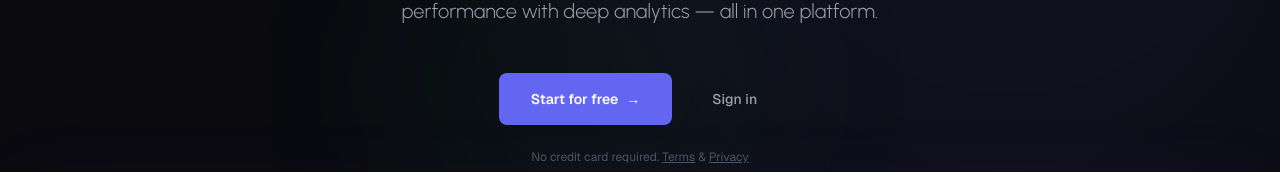
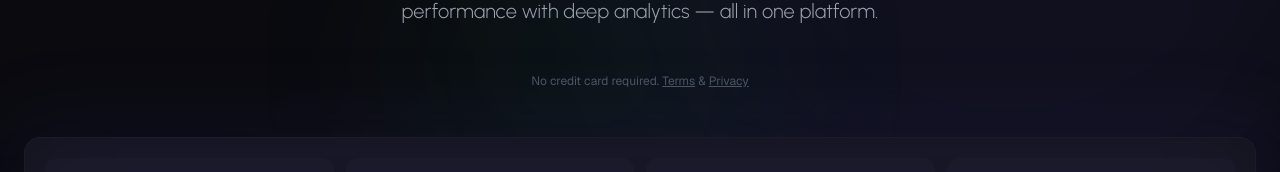
Before and after one commit to ajoshi1028/MarketJournal, a Next.js app: page / in a window 1280 px wide. Shown: the part 384-556 px from the top of the page. Built offline with nearby package versions, Linux system fonts and the light colour scheme; no server answers.

Commit message:
Remove redundant hero CTA buttons from landing page
Sign In and Get Started already live in the top nav, so the duplicate
"Start for free" / "Sign in" buttons in the hero are removed.

Co-Authored-By: Claude Opus 4.6 <noreply@anthropic.com>

```diff
--- a/app/page.tsx
+++ b/app/page.tsx
@@ -150,21 +150,6 @@ export default function HomePage() {
                 Log trades, analyze charts with AI, get personalized coaching,
                 and track performance with deep analytics — all in one platform.
               </p>
-              <div className="flex items-center justify-center gap-4 mb-6">
-                <Link
-                  href="/sign-up"
-                  className="bg-accent hover:bg-accent-dark text-white font-semibold px-8 py-4 rounded-lg text-sm transition-all hover:shadow-lg hover:shadow-accent/25"
-                >
-                  Start for free
-                  <span className="ml-2 inline-block">&#8594;</span>
-                </Link>
-                <Link
-                  href="/sign-in"
-                  className="text-gray-400 hover:text-white text-sm font-medium transition-colors px-6 py-4"
-                >
-                  Sign in
-                </Link>
-              </div>
               <p className="text-gray-600 text-xs">
                 No credit card required.{" "}
                 <Link href="/terms" className="underline hover:text-gray-400 transition-colors">Terms</Link>
```
